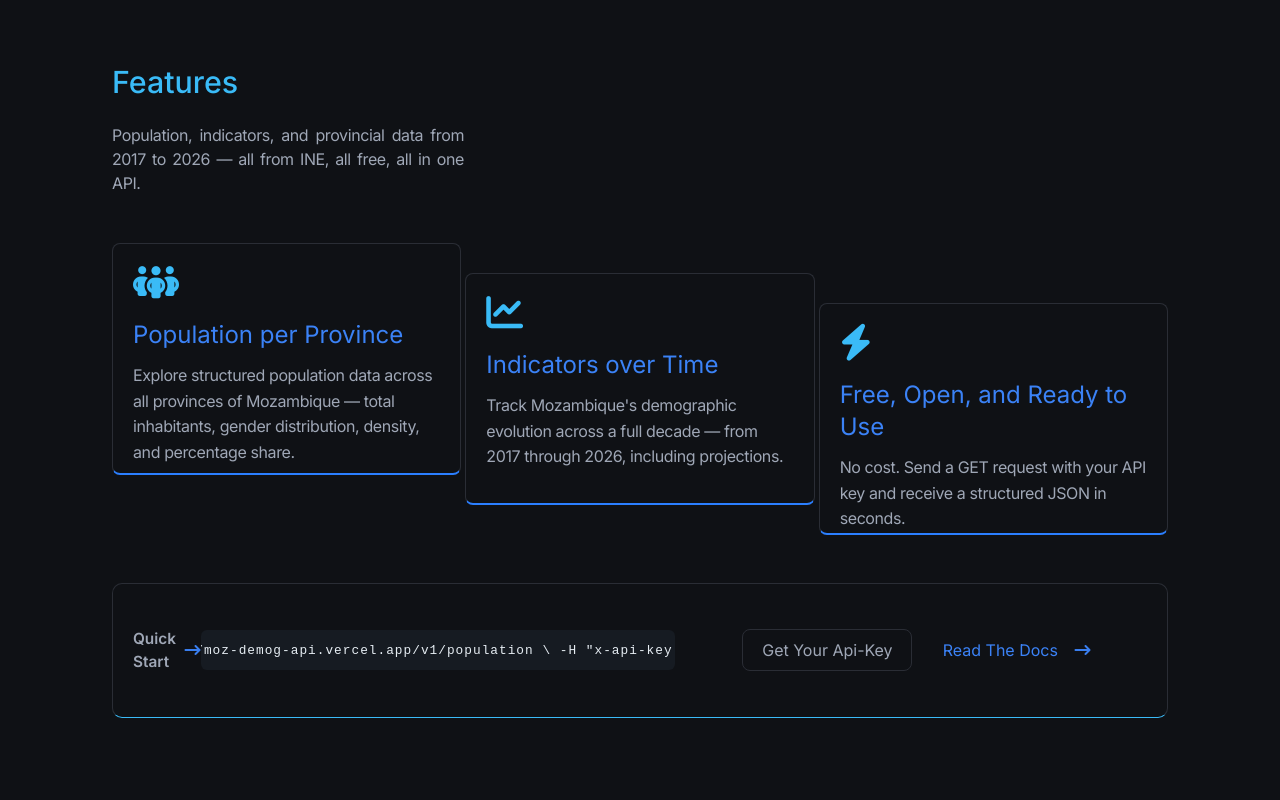
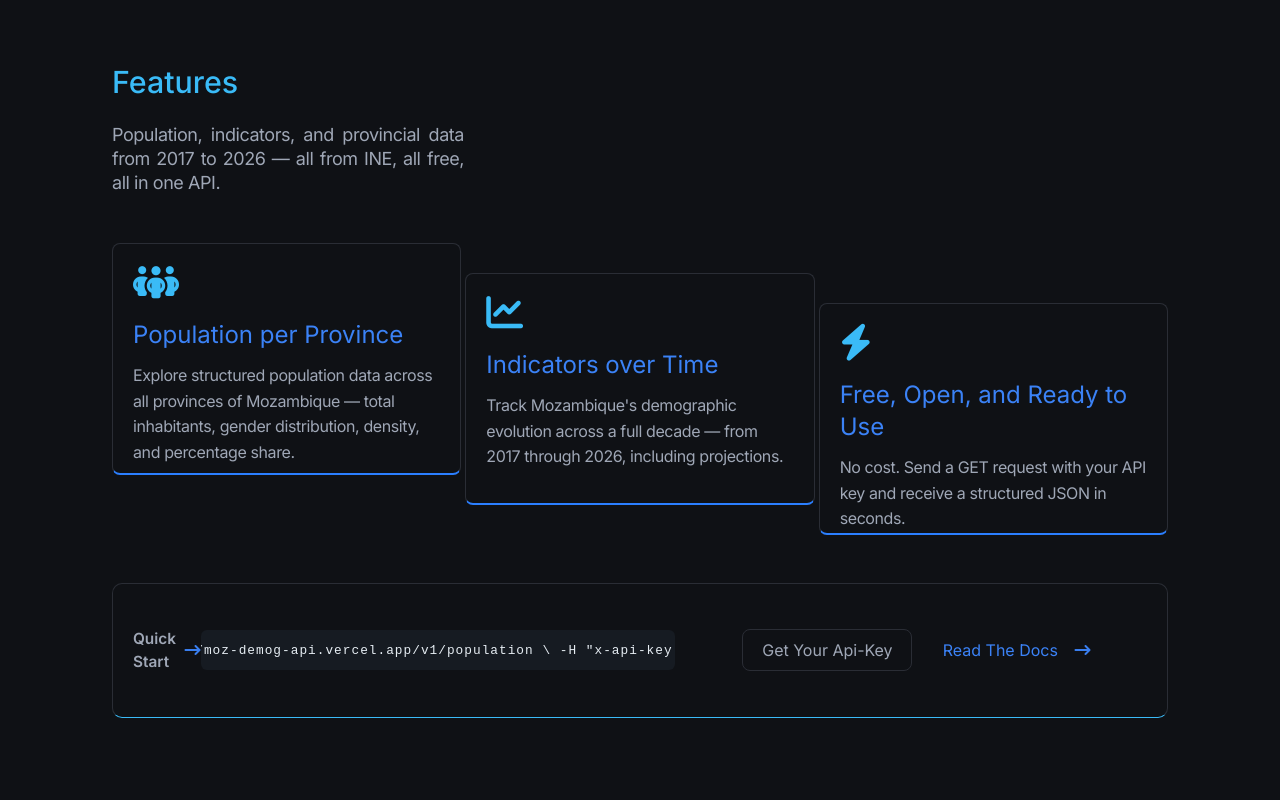
Before and after one commit to itsgaspr/api-landingpage, a React (Vite) app: page / in a window 1280 px wide. Shown: the part 840-1640 px from the top of the page. Built offline with nearby package versions, Linux system fonts and the light colour scheme.

Commit message:
chore: update paragraph styling

```diff
--- a/src/components/SectionHeader.jsx
+++ b/src/components/SectionHeader.jsx
@@ -4,7 +4,7 @@ export default function SectionHeader({title, description}) {
             <h2 className="text-3xl font-normal text-[#3B82F6]">
                 {title}
             </h2>
-            <p className="text-md leading-6 text-justify tracking-tight w-1/3">
+            <p className="text-lg leading-6 text-justify tracking-tight w-1/3">
                 {description}
             </p>
         </div>
```
